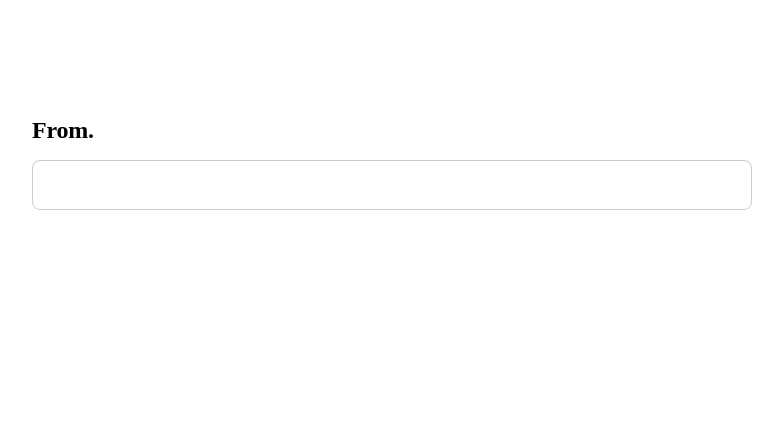
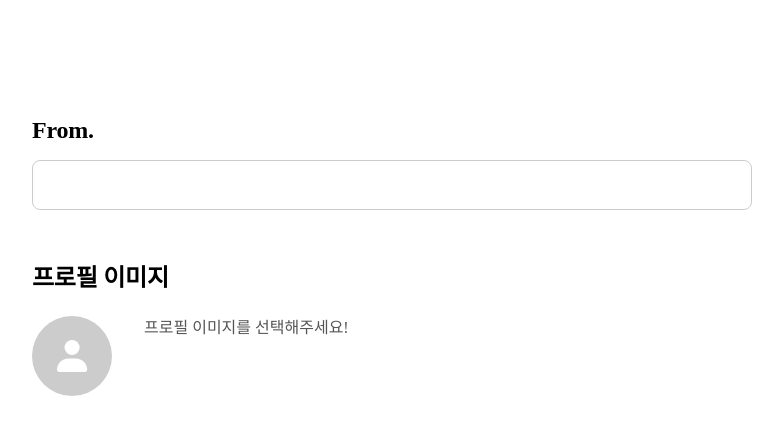
Before and after one commit to TAEINJEONG/rolling, a React (Vite) app: page / in a window 1280 px wide. Shown: the top 434 px of the page, without its empty margins (248-1031 px from the left). Built offline with nearby package versions, Linux system fonts and the light colour scheme; a web font is replaced by a local one.

Commit message:
design: 프로필 이미지 기본 레이아웃 추가

```diff
--- /dev/null
+++ b/src/pages/message/ProfileImg.jsx
@@ -0,0 +1,13 @@
+import profile from '../../assets/images/profile.svg';
+
+const ProfileImg = () => {
+  return (
+    <div className="flex py-2">
+      <img src={profile} className="mr-8 cursor-pointer" />
+      <div>
+        <p className="text-[#555555]">프로필 이미지를 선택해주세요!</p>
+      </div>
+    </div>
+  );
+};
+export default ProfileImg;
--- a/src/pages/message/index.jsx
+++ b/src/pages/message/index.jsx
@@ -1,6 +1,7 @@
 import './styles.css';
 import InputBox from './InputBox';
 import { useState } from 'react';
+import ProfileImg from './ProfileImg';
 
 const Message = () => {
   const [sender, setSender] = useState('');
@@ -21,6 +22,7 @@ const Message = () => {
 
   return (
     <form className="container max-w-[720px] mx-auto mt-[112px] flex flex-col ">
+      {/*sender 입력창*/}
       <label htmlFor="from-input" className="text-24-bold mb-3">
         From.
       </label>
@@ -30,6 +32,10 @@ const Message = () => {
         onBlur={handleOnBlur}
         isError={isError}
       />
+
+      {/*프로필 이미지*/}
+      <label className="text-24-bold mt-[50px] mb-3">프로필 이미지</label>
+      <ProfileImg />
     </form>
   );
 };
```
